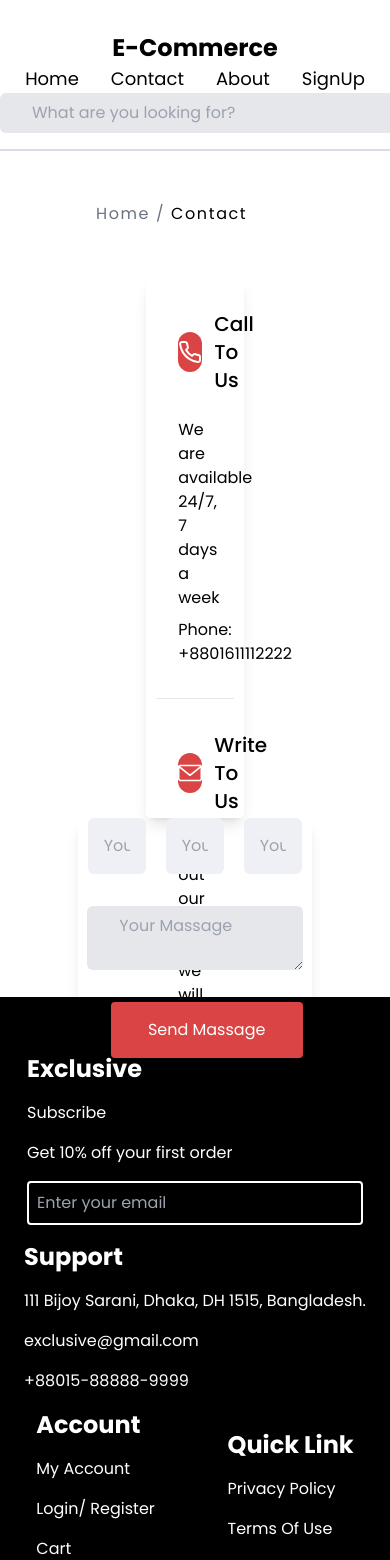
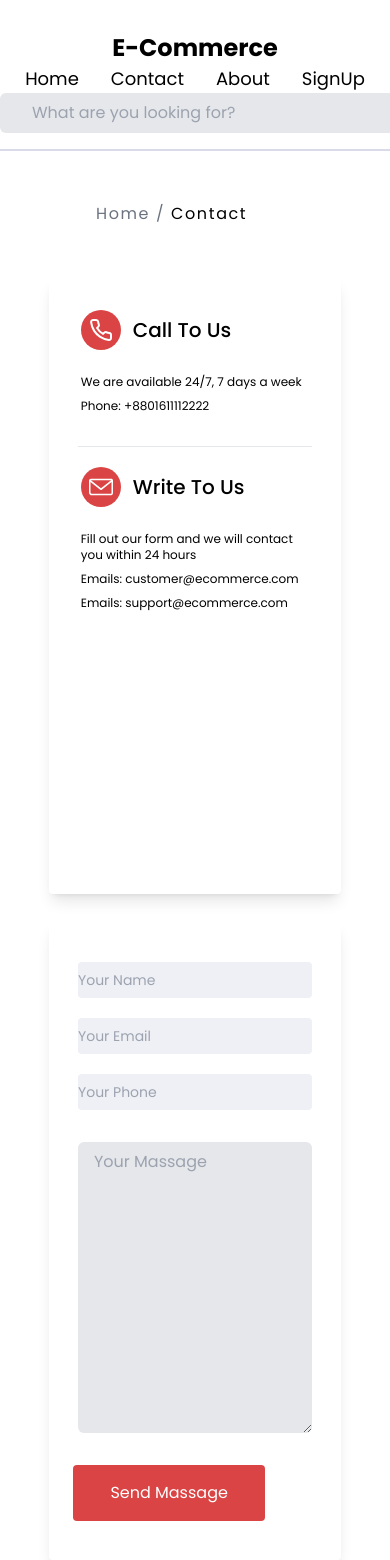
Before and after one commit to degu0/e-commerce, a React (Vite) app: page /contact in a window 390 px wide. Shown: the top 1560 px of the page. Built offline with nearby package versions, Linux system fonts and the light colour scheme.

Commit message:
Starting responsiveness

```diff
--- a/src/components/forms/input/Input.tsx
+++ b/src/components/forms/input/Input.tsx
@@ -6,6 +6,6 @@ interface InputProps {
 
 export function Input ({ name, placeholder, type = 'text' }: InputProps) {
     return (
-        <input type={type} name={name} className="w-1/4 p-4 border-none rounded-md bg-gray-input text-gray-placeholder" placeholder={placeholder} />
+        <input type={type} name={name} className="w-4/5 py-2 text-sm border-none rounded bg-gray-input focus:outline-none focus:ring-0" placeholder={placeholder} />
     )
 }
--- a/src/components/layout/footer/Footer.tsx
+++ b/src/components/layout/footer/Footer.tsx
@@ -1,7 +1,8 @@
 export function Footer() {
     return (
         <footer className="bg-black text-white w-full border-t-2 border-white font-custom">
-            <div className="container mx-auto flex flex-wrap justify-around items-center py-10">
+            <div className="container mx-auto flex flex-wrap justify-around items-center gap-5 py-10">
+                <div className="flex gap-10 flex-col items-center sm:flex-row sm:w-full sm:justify-around md: lg:flex-row lg:w-max lg:gap-40">
                     <div>
                         <ul>
                             <li className="py-4">
@@ -22,7 +23,7 @@ export function Footer() {
                             </li>
                         </ul>
                     </div>
-                <div>
+                    <div className="max-w-[222px]">
                         <ul>
                             <li className="pb-4">
                                 <h3 className="text-2xl font-bold">Support</h3>
@@ -38,6 +39,8 @@ export function Footer() {
                             </li>
                         </ul>
                     </div>
+                </div>
+                <div className="flex gap-10 flex-col w-[222px] sm:flex-row sm:w-full sm:justify-around md: lg:flex-none lg:w-max lg:gap-40">
                     <div>
                         <ul>
                             <li className="pb-4">
@@ -80,6 +83,7 @@ export function Footer() {
                         </ul>
                     </div>
                 </div>
+            </div>
             <div className="border-t border-slate-800 text-center p-2">
                 <p className="text-slate-700">© Ecommerce - 2024</p>
             </div>
--- a/src/pages/cart_shooping/Cart_Shopping.tsx
+++ b/src/pages/cart_shooping/Cart_Shopping.tsx
@@ -69,8 +69,8 @@ export function CartShopping() {
             <div className="h-screen">
                 <div className="h-full w-full flex flex-col justify-center items-center gap-10">
                     <GrCart className="h-16 w-16 text-red-custom" />
-                    <h2 className="text-7xl">Your cart is empty</h2>
-                    <button className="border-none rounded text-white bg-red-custom w-22 h-22 px-20 py-5" onClick={handleClickHome}>Return to Home</button>
+                    <h2 className="text-3xl md:text-6xl">Your cart is empty</h2>
+                    <button className="border-none rounded text-white bg-red-custom px-10 xl:px-20 py-5" onClick={handleClickHome}>Return to Home</button>
                 </div>
             </div>
         )
--- a/src/pages/contact/Contact.tsx
+++ b/src/pages/contact/Contact.tsx
@@ -5,15 +5,15 @@ import { Input } from "../../components/forms/input/Input";
 
 export function Contact() {
     return (
-        <div className="h-screen font-custom">
+        <div className="h-[190vh] md:h-screen font-custom">
             <div className="h-[15vh] flex items-center ml-24">
                 <p className="text-gray-500 tracking-widest">
                     Home / <label className="text-black">Contact</label>
                 </p>
             </div>
-            <div className="flex flex-col sm:flex-row justify-evenly items-center h-4/5 w-full">
-                <div className="w-1/4 h-4/5 border-none rounded shadow-lg">
-                    <div className="mx-8 my-8">
+            <div className="flex flex-col gap-7 md:gap-0 sm:flex-row justify-evenly items-center h-4/5 w-full">
+                <div className="w-3/4 h-4/5 md:w-5/12 lg:w-4/12 xl:w-3/12 border-none rounded shadow-lg">
+                    <div className="m-8">
                         <div className="flex items-center gap-3">
                             <div className="bg-red-custom rounded-full w-10 h-10 flex justify-center items-center">
                                 <FiPhone className="text-white text-2xl" />
@@ -23,11 +23,11 @@ export function Contact() {
                             </h3>
                         </div>
                         <br />
-                        <p className="mb-2">We are available 24/7, 7 days a week</p>
-                        <p>Phone: +8801611112222</p>
+                        <p className="mb-2 text-xs xl:text-base  2xl:text-lg">We are available 24/7, 7 days a week</p>
+                        <p className="text-xs xl:text-base 2xl:text-lg">Phone: +8801611112222</p>
                     </div>
                     <hr className="w-[80%] mx-auto" />
-                    <div className="m-8 h-1/2">
+                    <div className="mx-8 my-5 h-1/2">
                         <div className="flex items-center gap-3">
                             <div className="bg-red-custom rounded-full w-10 h-10 flex justify-center items-center">
                                 <SlEnvolope className="text-white text-2xl" />
@@ -37,21 +37,21 @@ export function Contact() {
                             </h3>
                         </div>
                         <br />
-                        <p>Fill out our form and we will contact you within 24 hours</p>
-                        <p className="my-2">Emails: customer@ecommerce.com</p>
-                        <p>Emails: support@ecommerce.com</p>
+                        <p className="text-xs xl:text-base 2xl:text-lg">Fill out our form and we will contact you within 24 hours</p>
+                        <p className="my-2 text-xs xl:text-base 2xl:text-lg">Emails: customer@ecommerce.com</p>
+                        <p className="text-xs xl:text-base 2xl:text-lg">Emails: support@ecommerce.com</p>
                     </div>
                 </div>
-                <div className="w-3/5 h-4/5 border-none rounded shadow-lg flex flex-col justify-center items-center">
-                    <div className="flex justify-around w-full ">
+                <div className="w-3/4 h-4/5 md:w-6/12 py-7 border-none rounded shadow-lg flex flex-col justify-center items-center">
+                    <div className="flex flex-wrap gap-5 justify-center items-center lg:flex-col w-full text-md">
                         <Input name="Name" placeholder="Your Name" />
                         <Input name="Name" placeholder="Your Email" />
                         <Input name="Name" placeholder="Your Phone" />
                     </div>
                     <div className="w-full h-1/2 flex justify-center my-8">
-                        <textarea name="compalint" placeholder="Your Massage" className="p-2 px-8 border-none rounded-md bg-gray-200 w-[92%] h-full"></textarea>
+                        <textarea name="compalint" placeholder="Your Massage" className="p-2 px-4 border-none rounded-md bg-gray-200 w-4/5 h-full"></textarea>
                     </div>
-                    <div className="w-[92%] flex justify-end">
+                    <div className="xl:flex xl:justify-end w-10/12">
                         <Button label="Send Massage" />
                     </div>
                 </div>
--- a/src/pages/login/signUp/SignUp.tsx
+++ b/src/pages/login/signUp/SignUp.tsx
@@ -49,14 +49,14 @@ export function SignUp() {
 
 
     return (
-        <div className="w-full h-screen flex font-custom">
-            <div className="w-[60%] bg-blue-login flex justify-center items-end">
+        <div className="w-full h-[110vh] sm:h-screen flex font-custom">
+            <div className="w-[60%] bg-blue-login justify-center items-end hidden sm:flex">
                 <img src={Image} className="h-full" alt="Login illustration" />
             </div>
-            <div className="w-[40%] flex flex-col justify-center items-center">
-                <form onSubmit={formik.handleSubmit} className="w-full max-w-md p-4">
+            <div className="sm:w-3/5 w-full flex flex-col justify-center items-center">
+                <form onSubmit={formik.handleSubmit} className="w-full max-w-lg p-4">
                     <div className="flex flex-col items-start mb-8">
-                        <h1 className="text-black font-bold text-4xl mb-2">Create an account</h1>
+                        <h1 className="text-black font-bold md:text-4xl text-3xl mb-2">Create an account</h1>
                         <h3 className="text-black text-xl">Enter your details below</h3>
                     </div>
                     <div className="flex flex-col items-center w-full gap-6">
--- a/src/pages/wishlist/Wishlist.tsx
+++ b/src/pages/wishlist/Wishlist.tsx
@@ -109,8 +109,8 @@ export function Wishlist() {
             <div className="h-screen">
                 <div className="h-full w-full flex flex-col justify-center items-center gap-10">
                     <GoHeartFill className="h-16 w-16 text-red-custom" />
-                    <h2 className="text-7xl">Your wishlist is empty</h2>
-                    <button className="border-none rounded text-white bg-red-custom w-22 h-22 px-20 py-5" onClick={handleClickHome}>Return to Home</button>
+                    <h2 className="text-3xl md:text-6xl">Your wishlist is empty</h2>
+                    <button className="border-none rounded text-white bg-red-custom px-10 xl:px-20 py-5" onClick={handleClickHome}>Return to Home</button>
                 </div>
             </div>
         )
```
Also changed, not shown: src/pages/login/logIn/Login.tsx (+10 -10 lines), 1 other file (tests, documents, lock files or other folders). Lines whose indentation alone changed are shown as unchanged.
